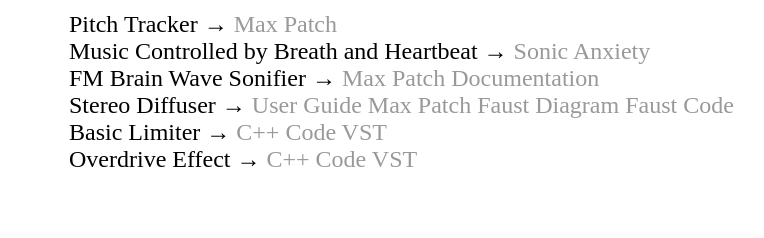
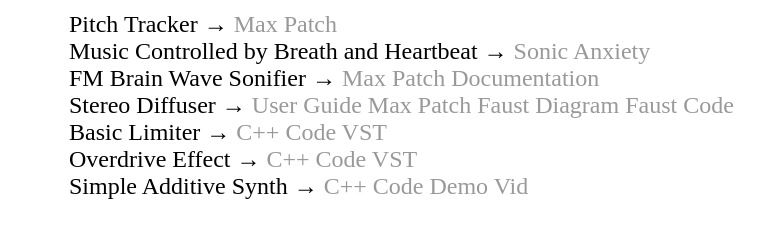
Before and after one commit to victoriagrace/victoriagrace.github.io, a plain HTML site: page projects.html in a window 1280 px wide. Shown: the part 136-374 px from the top of the page, without its empty margins (163-927 px from the left). Drawn offline with Linux system fonts and the light colour scheme.

Commit message:
Update projects.html

```diff
--- a/projects.html
+++ b/projects.html
@@ -22,7 +22,7 @@
 				    <li><span>Stereo Diffuser</span> &rarr; <a href="VicStereoEnhancerDiffuser/DiffuserTest.maxpat_UserGuide.pdf">User Guide  </a> <a href="VicStereoEnhancerDiffuser/DiffuserTest.maxpat">Max Patch </a><a href="VicStereoEnhancerDiffuser/DiffuserObjectFaustDiagram.png">Faust Diagram </a><a href="VicStereoEnhancerDiffuser/Diffuser2.dsp">Faust Code </a><span></li>
   <li> <span>Basic Limiter</span> &rarr; <a href="https://github.com/victoriagrace/basicLimiter">C++ Code</a><a href="BasicComp.vst"> VST </a><span></li>
 <li> <span>Overdrive Effect</span> &rarr; <a href="https://github.com/victoriagrace/Overdrive">C++ Code</a><a href="Distortion.vst"> VST </a><span></li>
-
+<li> <span>Simple Additive Synth</span> &rarr; <a href="https://github.com/victoriagrace/Music256_Project1">C++ Code</a><a href="https://www.youtube.com/watch?v=O4MfQDOp7g8"> Demo Vid</a><span></li>
 	<!--
 			      <li><a href="https://docs.google.com/presentation/d/1gtYOr2qXEUpLNV7ojd3dz0QUwcqeZY3JA9eE2ECyHio/edit?usp=sharing">Music as a Neural Reprogrammer</a><span></li>
 			    <h2>July 13th - Day 2</h2>
```
